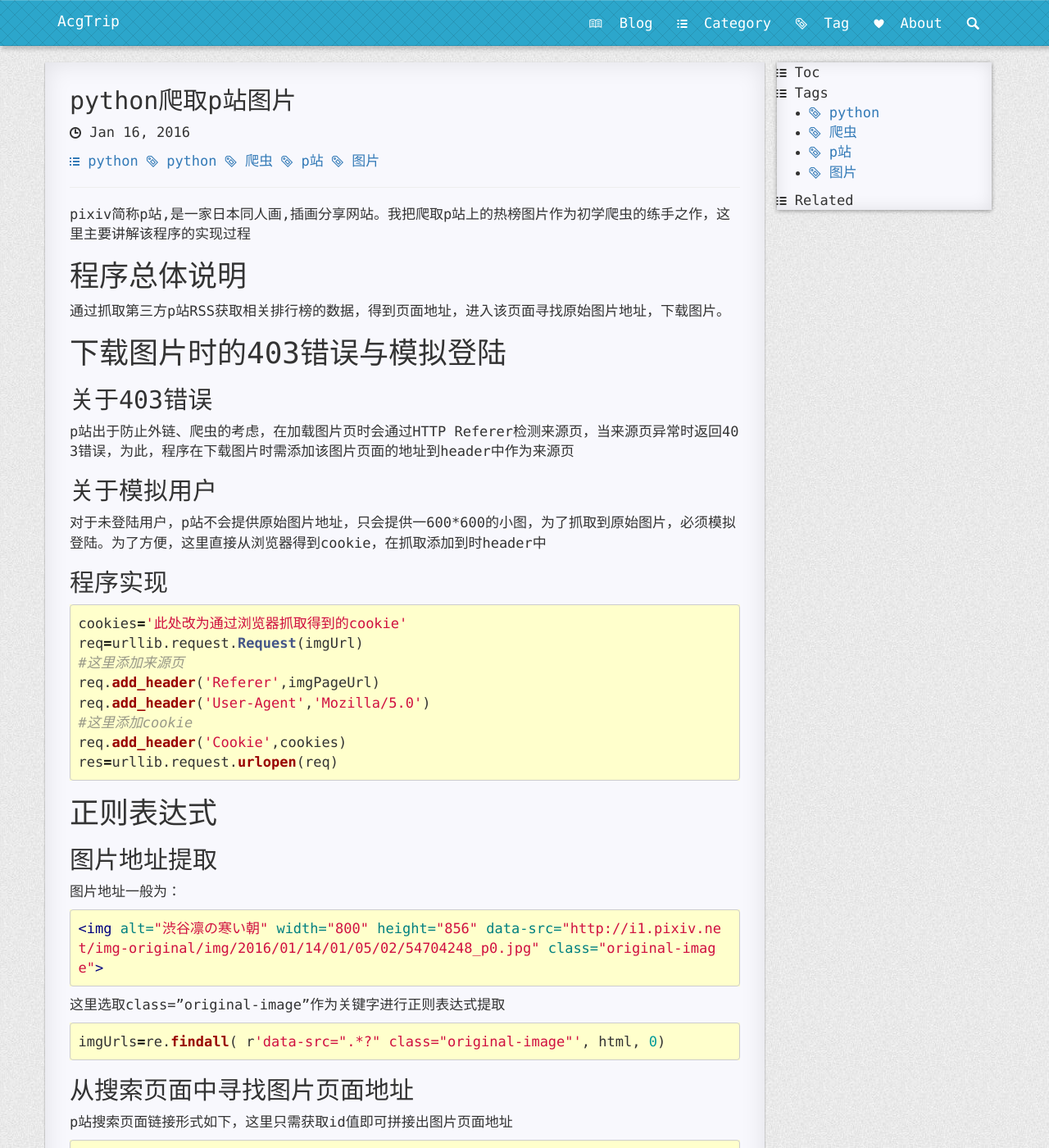
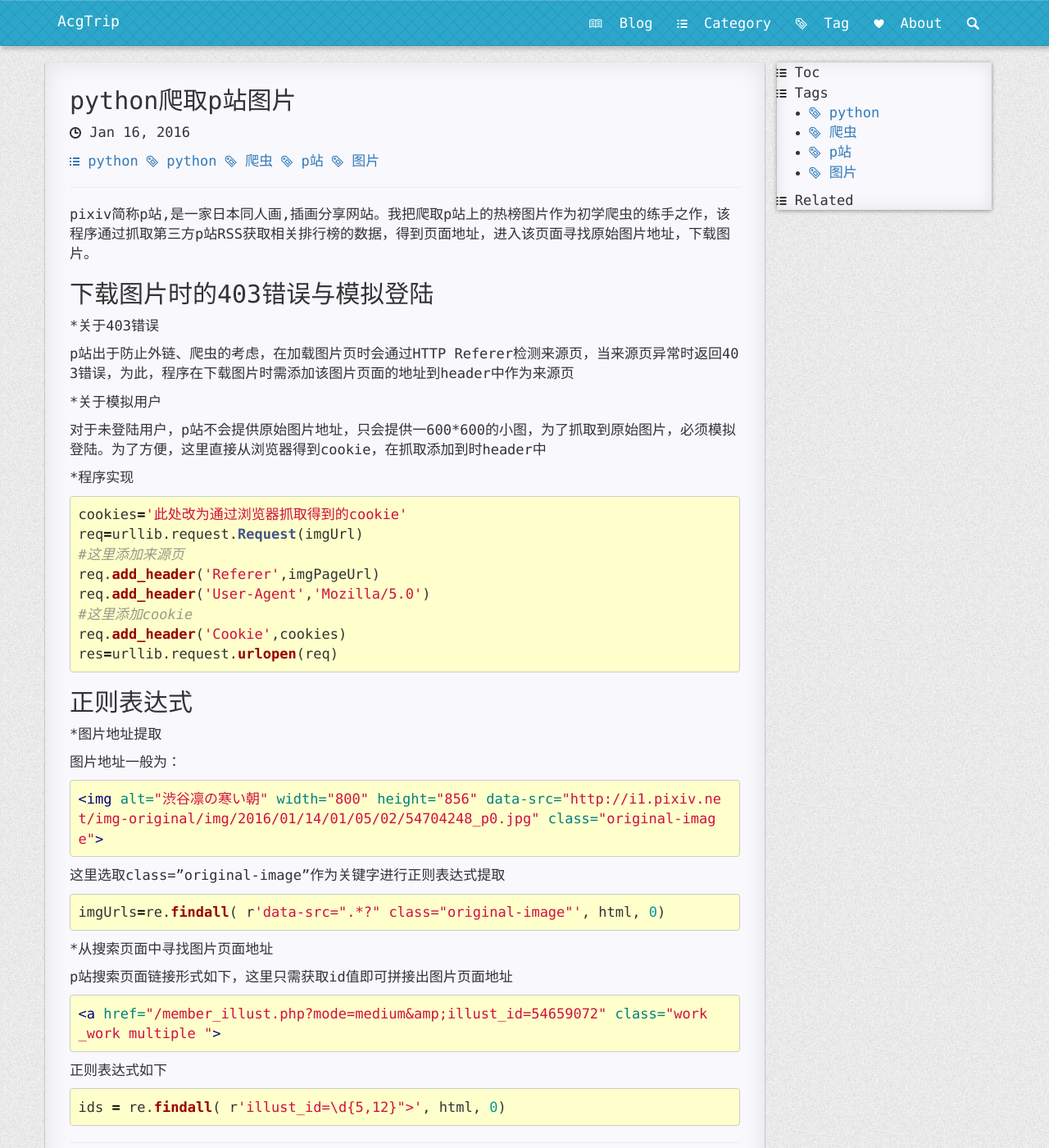
Before and after one commit to MemoriesOff/github_blog, a Jekyll site: the page built from _posts/2016-01-16-python-crawler.md, in a window 1280 px wide and 1400 px high. Shown: the whole window at 82% size. Built offline with Jekyll 4.4.1, drawn with Linux system fonts in a browser that asks for light colours; nearby versions of some CDN libraries; Markdown is read by kramdown in place of the engine named in the settings; comment, search, counter and statistics services are not loaded.

Commit message:
Update 2016-01-16-python-crawler.md

````diff
--- a/_posts/2016-01-16-python-crawler.md
+++ b/_posts/2016-01-16-python-crawler.md
@@ -5,23 +5,19 @@ tags: python 爬虫 p站 图片
 categories: python
 ---
 
-pixiv简称p站,是一家日本同人画,插画分享网站。我把爬取p站上的热榜图片作为初学爬虫的练手之作，这里主要讲解该程序的实现过程
+pixiv简称p站,是一家日本同人画,插画分享网站。我把爬取p站上的热榜图片作为初学爬虫的练手之作，该程序通过抓取第三方p站RSS获取相关排行榜的数据，得到页面地址，进入该页面寻找原始图片地址，下载图片。
 
-#程序总体说明
+##下载图片时的403错误与模拟登陆
 
-通过抓取第三方p站RSS获取相关排行榜的数据，得到页面地址，进入该页面寻找原始图片地址，下载图片。
-
-#下载图片时的403错误与模拟登陆
-
-##关于403错误
+*关于403错误
 
    p站出于防止外链、爬虫的考虑，在加载图片页时会通过HTTP Referer检测来源页，当来源页异常时返回403错误，为此，程序在下载图片时需添加该图片页面的地址到header中作为来源页
 
-##关于模拟用户
+*关于模拟用户
 
    对于未登陆用户，p站不会提供原始图片地址，只会提供一600*600的小图，为了抓取到原始图片，必须模拟登陆。为了方便，这里直接从浏览器得到cookie，在抓取添加到时header中
 
-##程序实现
+*程序实现
 
 ```python
 cookies='此处改为通过浏览器抓取得到的cookie'
@@ -34,9 +30,9 @@ req.add_header('Cookie',cookies)
 res=urllib.request.urlopen(req)
 ```
 
-#正则表达式
+##正则表达式
 
-##图片地址提取
+*图片地址提取
 
 图片地址一般为：
 
@@ -50,7 +46,7 @@ res=urllib.request.urlopen(req)
 imgUrls=re.findall( r'data-src=".*?" class="original-image"', html, 0)
 ```
 
-##从搜索页面中寻找图片页面地址
+*从搜索页面中寻找图片页面地址
 
 p站搜索页面链接形式如下，这里只需获取id值即可拼接出图片页面地址
 ```html
````
Also changed, not shown: other parts of _posts/2016-01-16-python-crawler.md (+0 -2 lines).
